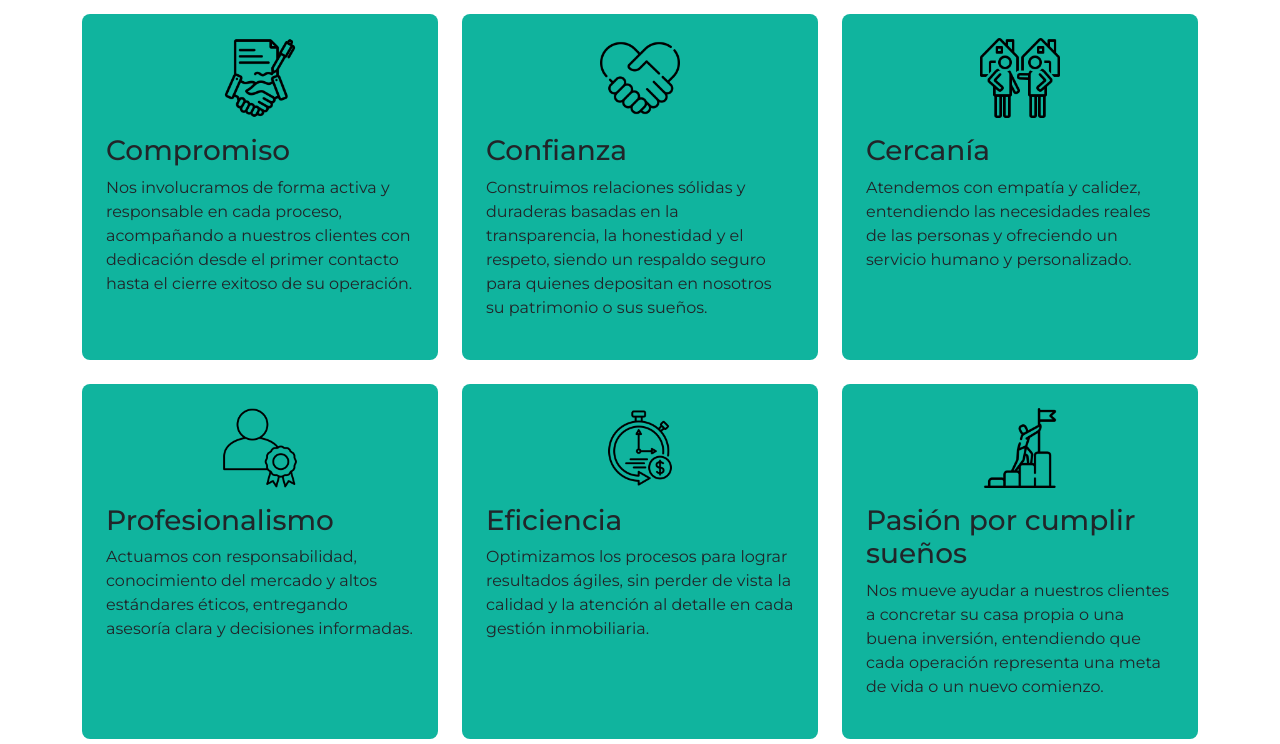
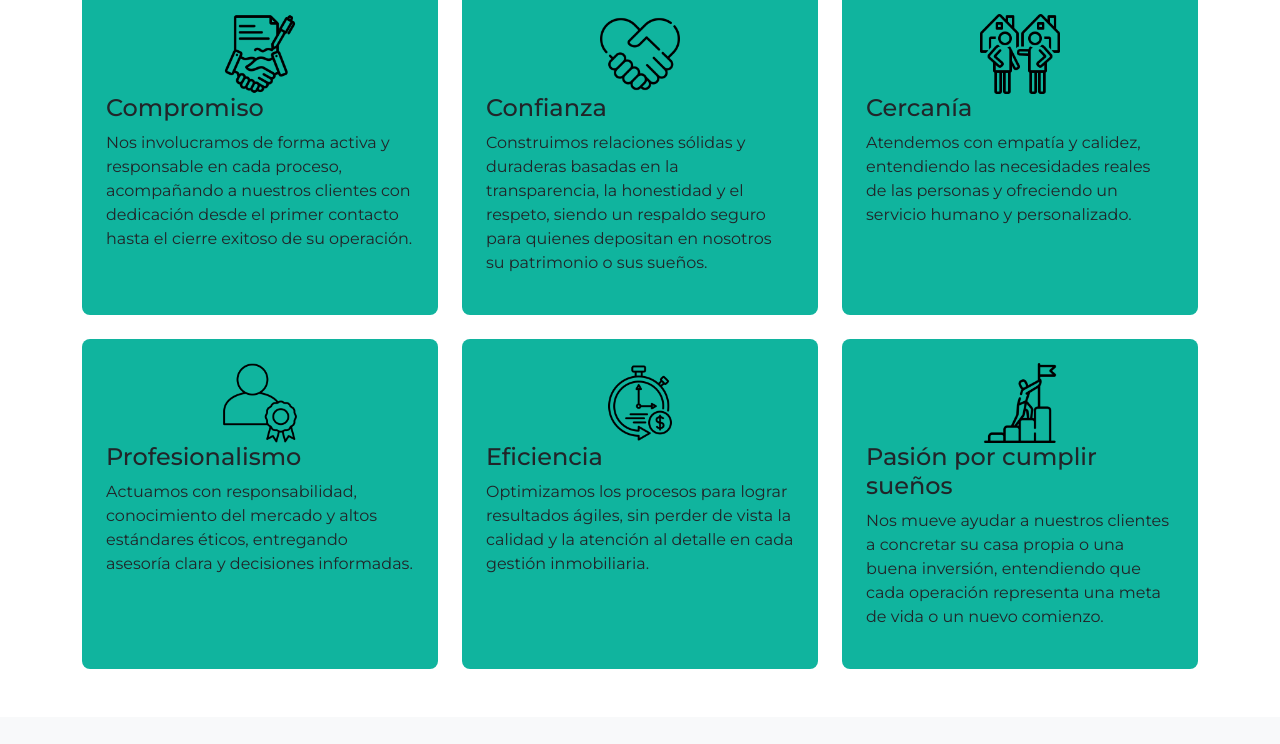
Before and after one commit to JamonaRamona/AraceliAlvarado-Evaluacion2, a plain HTML site: page aboutUs.html in a window 1280 px wide. Shown: the part 591-1335 px from the top of the page. Drawn offline with nearby package versions, Linux system fonts and the light colour scheme.

Commit message:
cambios aboutUs.html

```diff
--- a/aboutUs.html
+++ b/aboutUs.html
@@ -58,7 +58,7 @@
 <!-- Contenido principal de "Sobre Nosotros"-->
 <main class="container my-5">
   <h1 class="polaval-underline-title">PROPIEDADES POLAVAL</h1>
-    <section id="aboutsUs" class="mt-5">
+    <section id="aboutsUs" class="mt-4">
       <h2>MISIÓN</h2>
       <p>En Polaval Propiedades, trabajamos para hacer realidad los sueños de nuestros clientes, ya sea encontrando el hogar ideal o concretando una inversión segura y rentable. Brindamos un servicio integral, profesional y cercano en la compra, venta y arriendo de propiedades, principalmente en Puente Alto y La Florida, con un firme compromiso en acompañar cada decisión con transparencia, confianza y orientación personalizada.</p>
       <h2>VISIÓN</h2>
@@ -67,48 +67,48 @@
       <div class="row g-4 mt-1"> <!--g-4 para margen intermedio entre filas y columnas c:-->
         <article class="col-md-4"> <!--3 columnas por fila (pc) ó 1 columna (celular) -->
           <div class="polaval-color-box">
-            <img src="images/about1.png" alt="Compromiso" class="mb-3 mx-auto" style="width: 80px; height: 80px;">
-            <h3>Compromiso</h3>
+            <img src="images/about1.png" alt="Compromiso" class="mx-auto" style="width: 80px; height: 80px;">
+            <h4>Compromiso</h4>
             <p>Nos involucramos de forma activa y responsable en cada proceso, acompañando a nuestros clientes con dedicación desde el primer contacto hasta el cierre exitoso de su operación.</p>
           </div>
         </article>
 
         <article class="col-md-4">
           <div class="polaval-color-box">
-            <img src="images/about2.png" alt="Confianza" class="mb-3 mx-auto" style="width: 80px; height: 80px;">
-            <h3>Confianza</h3>
+            <img src="images/about2.png" alt="Confianza" class="mx-auto" style="width: 80px; height: 80px;">
+            <h4>Confianza</h4>
             <p>Construimos relaciones sólidas y duraderas basadas en la transparencia, la honestidad y el respeto, siendo un respaldo seguro para quienes depositan en nosotros su patrimonio o sus sueños.</p>
           </div>
         </article>
 
         <article class="col-md-4">
           <div class="polaval-color-box">
-            <img src="images/about3.png" alt="Cercanía" class="mb-3 mx-auto" style="width: 80px; height: 80px;">
-            <h3>Cercanía</h3>
+            <img src="images/about3.png" alt="Cercanía" class="mx-auto" style="width: 80px; height: 80px;">
+            <h4>Cercanía</h4>
             <p>Atendemos con empatía y calidez, entendiendo las necesidades reales de las personas y ofreciendo un servicio humano y personalizado.</p>
           </div>
         </article>
 
         <article class="col-md-4">
           <div class="polaval-color-box">
-            <img src="images/about4.png" alt="Profesionalismo" class="mb-3 mx-auto" style="width: 80px; height: 80px;">
-            <h3>Profesionalismo</h3>
+            <img src="images/about4.png" alt="Profesionalismo" class="mx-auto" style="width: 80px; height: 80px;">
+            <h4>Profesionalismo</h4>
             <p>Actuamos con responsabilidad, conocimiento del mercado y altos estándares éticos, entregando asesoría clara y decisiones informadas.</p>
           </div>
         </article>
 
         <article class="col-md-4">
           <div class="polaval-color-box">
-            <img src="images/about5.png" alt="Eficiencia" class="mb-3 mx-auto" style="width: 80px; height: 80px;">
-            <h3>Eficiencia</h3>
+            <img src="images/about5.png" alt="Eficiencia" class="mx-auto" style="width: 80px; height: 80px;">
+            <h4>Eficiencia</h4>
             <p>Optimizamos los procesos para lograr resultados ágiles, sin perder de vista la calidad y la atención al detalle en cada gestión inmobiliaria.</p>
           </div>
         </article>
 
         <article class="col-md-4">
           <div class="polaval-color-box">
-            <img src="images/about6.png" alt="Pasión por cumplir sueños" class="mb-3 mx-auto" style="width: 80px; height: 80px;">
-            <h3>Pasión por cumplir sueños</h3>
+            <img src="images/about6.png" alt="Pasión por cumplir sueños" class="mx-auto" style="width: 80px; height: 80px;">
+            <h4>Pasión por cumplir sueños</h4>
             <p>Nos mueve ayudar a nuestros clientes a concretar su casa propia o una buena inversión, entendiendo que cada operación representa una meta de vida o un nuevo comienzo.</p>
           </div>
         </article>
```
